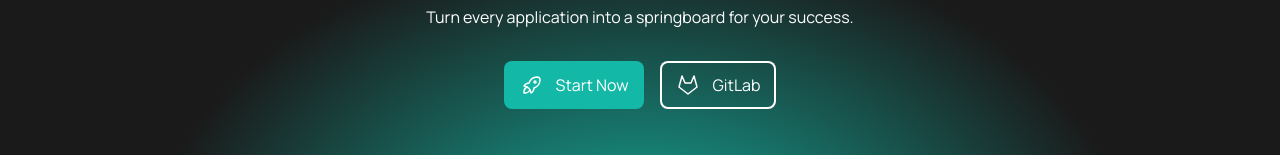
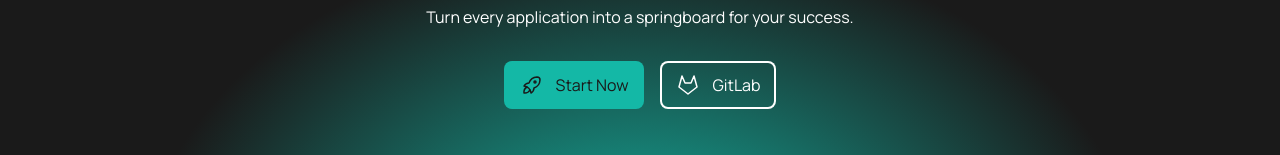
Before and after one commit to micronetic/bewerbase, a React (Vite) app in the folder frontend/: page / in a window 1280 px wide. Shown: the part 203-358 px from the top of the page. Built offline with nearby package versions, Linux system fonts and the light colour scheme.

Commit message:
add quick status change, css fixes, update packages

```diff
--- a/frontend/package.json
+++ b/frontend/package.json
@@ -21,12 +21,12 @@
     "@eslint/js": "^9.39.1",
     "@types/react": "^19.2.7",
     "@types/react-dom": "^19.2.3",
-    "@vitejs/plugin-react": "^5.1.1",
+    "@vitejs/plugin-react": "^5.1.2",
     "eslint": "^9.39.1",
     "eslint-plugin-react-hooks": "^7.0.1",
     "eslint-plugin-react-refresh": "^0.4.24",
     "globals": "^16.5.0",
-    "vite": "^7.2.6",
+    "vite": "^7.2.7",
     "vite-plugin-pwa": "^1.2.0"
   }
 }
--- a/frontend/src/Icons.jsx
+++ b/frontend/src/Icons.jsx
@@ -659,9 +659,10 @@ export function GeneratorIcon({ className }) {
   );
 }
 
-export function RocketIcon() {
+export function RocketIcon({ className }) {
   return (
     <svg
+      className={className}
       xmlns="http://www.w3.org/2000/svg"
       width={24}
       height={24}
@@ -670,7 +671,6 @@ export function RocketIcon() {
       strokeLinecap="round"
       strokeLinejoin="round"
       strokeWidth={1.5}
-      className="icon icon-tabler icons-tabler-outline icon-tabler-rocket"
     >
       <path stroke="none" d="M0 0h24v24H0z" />
       <path d="M4 13a8 8 0 0 1 7 7 6 6 0 0 0 3-5 9 9 0 0 0 6-8 3 3 0 0 0-3-3 9 9 0 0 0-8 6 6 6 0 0 0-5 3" />
--- a/frontend/src/app/components/ui/ApplicationCard.jsx
+++ b/frontend/src/app/components/ui/ApplicationCard.jsx
@@ -4,16 +4,27 @@ import ApplicationInfo from "./ApplicationInfo";
 import Button from "./Button";
 import Label from "./Label";
 
-export default function ApplicationCard({ data, deleteApplication }) {
+export default function ApplicationCard({
+  data,
+  deleteApplication,
+  updateStatus,
+}) {
   const [openAppCard, setOpenAppCard] = useState(false);
   const [openStatusChange, setOpenStatusChange] = useState(false);
 
-  function StatusChangeContent({ onClose }) {
+  function StatusChangeContent({ onClose, onStatusChange }) {
     const statuses = ["Offer", "Pending", "Rejected"];
     return (
       <div className="absolute bottom-10 right-0 mb-2 p-3 flex gap-x-3 bg-dark-primary rounded-xl border border-dark-secondary">
         {statuses.map((status) => (
-          <Label key={status} labelTitle={status} onClick={onClose} />
+          <Label
+            key={status}
+            labelTitle={status}
+            onClick={() => {
+              onStatusChange(status);
+              onClose();
+            }}
+          />
         ))}
       </div>
     );
@@ -66,7 +77,10 @@ export default function ApplicationCard({ data, deleteApplication }) {
           onClick={toggleStatusChange}
         />
         <Activity mode={openStatusChange ? "visible" : "hidden"}>
-          <StatusChangeContent onClose={() => setOpenStatusChange(false)} />
+          <StatusChangeContent
+            onClose={() => setOpenStatusChange(false)}
+            onStatusChange={(status) => updateStatus(data.id, status)}
+          />
         </Activity>
       </div>
       <Activity mode={openAppCard ? "visible" : "hidden"}>
--- a/frontend/src/app/pages/Home.jsx
+++ b/frontend/src/app/pages/Home.jsx
@@ -39,6 +39,12 @@ export default function Home() {
     return new Date(b.date) - new Date(a.date);
   }
 
+  function updateStatus(id, newStatus) {
+    setApplications((prev) =>
+      prev.map((app) => (app.id === id ? { ...app, status: newStatus } : app)),
+    );
+  }
+
   const numApplications = applications.length;
   return (
     <div className="w-full flex flex-col items-center gap-y-5">
@@ -60,6 +66,7 @@ export default function Home() {
               key={app.id}
               data={app}
               deleteApplication={deleteApplication}
+              updateStatus={updateStatus}
             />
           ))
       ) : (
--- a/frontend/src/landing/components/layout/Hero.jsx
+++ b/frontend/src/landing/components/layout/Hero.jsx
@@ -15,9 +15,9 @@ export default function Hero() {
         <div className="flex gap-x-4 mt-4">
           <Link
             to="/app"
-            className="bg-accent py-3 px-4 rounded-lg flex justify-center items-center gap-x-3 hover:ring-2 hover:ring-inset hover:ring-white/50 transition duration-200 ease-in-out"
+            className="bg-accent text-dark-primary py-3 px-4 rounded-lg flex justify-center items-center gap-x-3 hover:ring-2 hover:ring-inset hover:ring-white/50 transition duration-200 ease-in-out"
           >
-            <RocketIcon />
+            <RocketIcon className="text-dark-primary" />
             Start Now
           </Link>
           <Link
```
Also changed, not shown: frontend/src/main.jsx (+6 -1 lines), frontend/.pnp.cjs, 1 other file (tests, documents, lock files or other folders).
